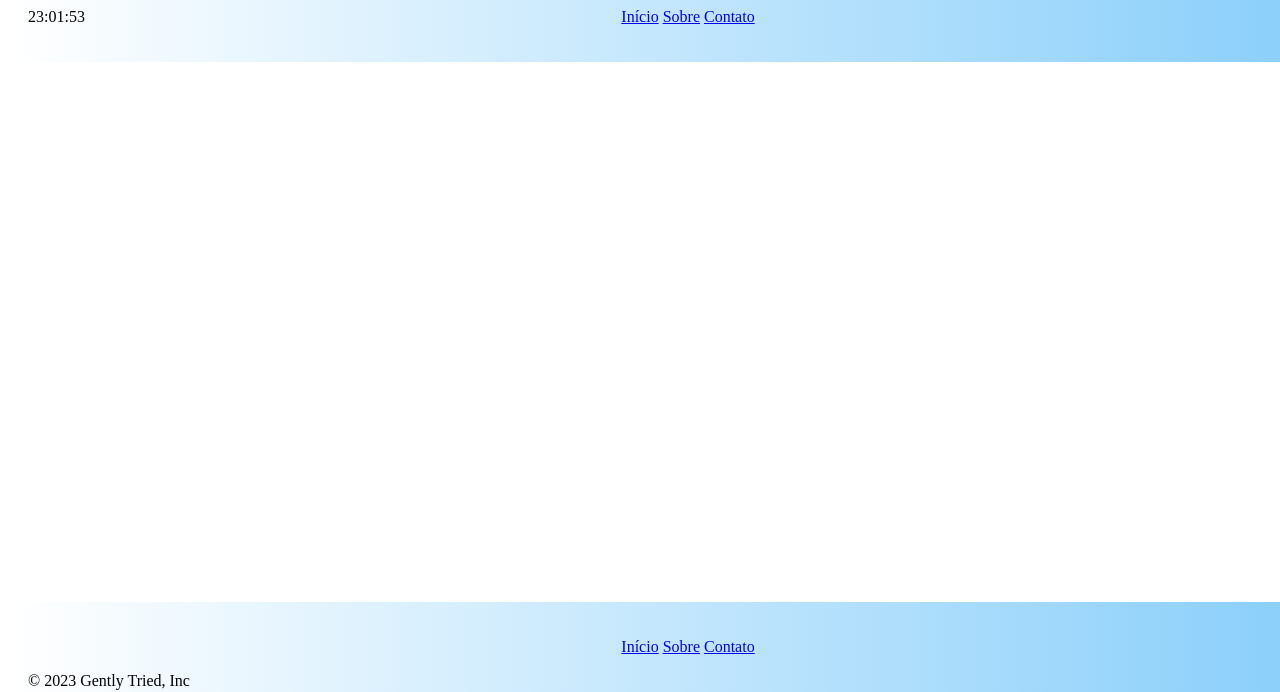
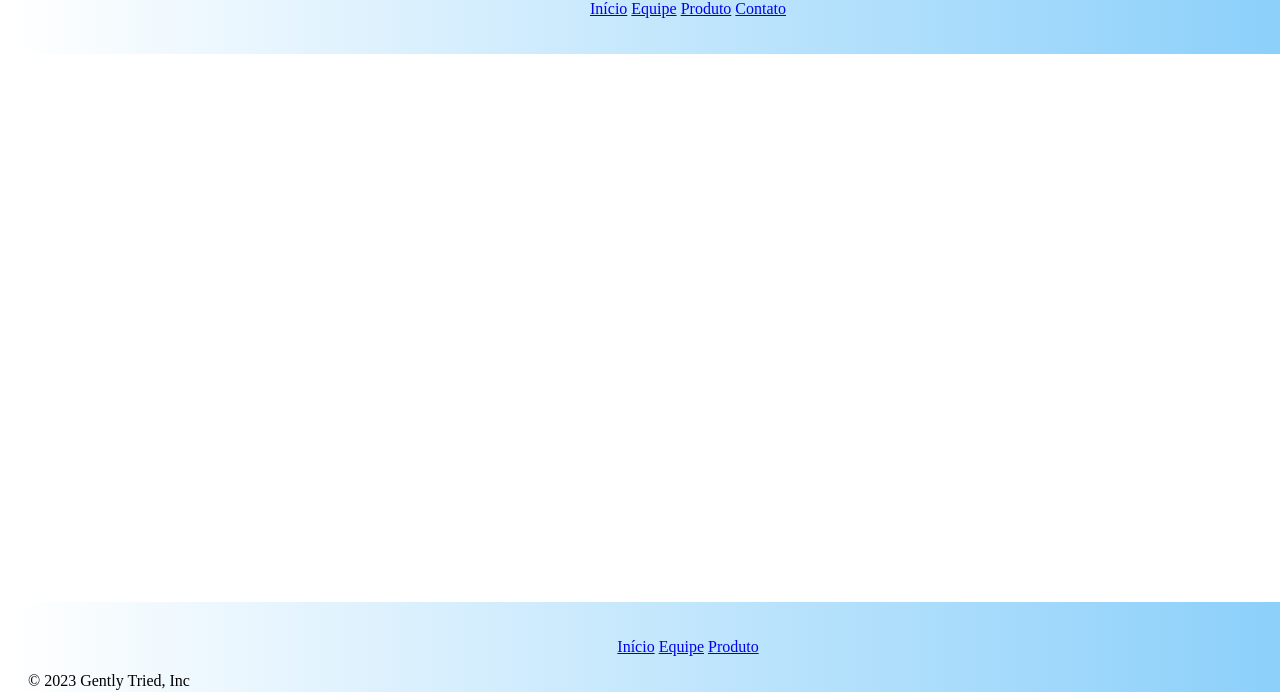
Before and after one commit to TekoKnife/TekoKnife.github.io, a plain HTML site: page index.html in a window 1280 px wide. Shown: the part 108-800 px from the top of the page. Drawn offline with Linux system fonts and the light colour scheme.

Commit message:
Atualização

```diff
--- a/index.html
+++ b/index.html
@@ -6,32 +6,29 @@
 	<link rel="stylesheet" type="text/css" href="CSS/style.css">
 	<title>Gently Tried</title>
 </head>
+
+
+<body>
 	<header>
 		<h1>Gently Tried</h1>
 		<p id="relogio"></p>
 		<nav>
 			<ul>
 				<a href="index.html">Início</a>
-			<a href="EQUIPE/equipe.html">Sobre</a>
-			<a href="PRODUTO/produto.html">Contato</a>
+				<a href="EQUIPE/equipe.html">Equipe</a>
+				<a href="PRODUTO/produto.html">Produto</a>
+				<a href="CONTATO/contato.html">Contato</a>
 			</ul>
 		</nav>
 	</header>
-
-<body>
-	<script src="JS/relogio.js"></script>
-	<main>
-
-		<p>Conteúdo da página...</p>
-	</main>
 </body>
 
 	<footer>
 		<nav>
 			<ul>
 				<a href="index.html">Início</a>
-				<a href="EQUIPE/equipe.html">Sobre</a>
-				<a href="PRODUTO/produto.html">Contato</a>
+				<a href="EQUIPE/equipe.html">Equipe</a>
+				<a href="PRODUTO/produto.html">Produto</a>
 			</ul>
 		</nav>
 	  	<p class="text-center text-muted">&copy; 2023 Gently Tried, Inc</p>
```
Also changed, not shown: CONTATO/contato.html (added, +6 -0 lines). Lines whose indentation alone changed are shown as unchanged.
